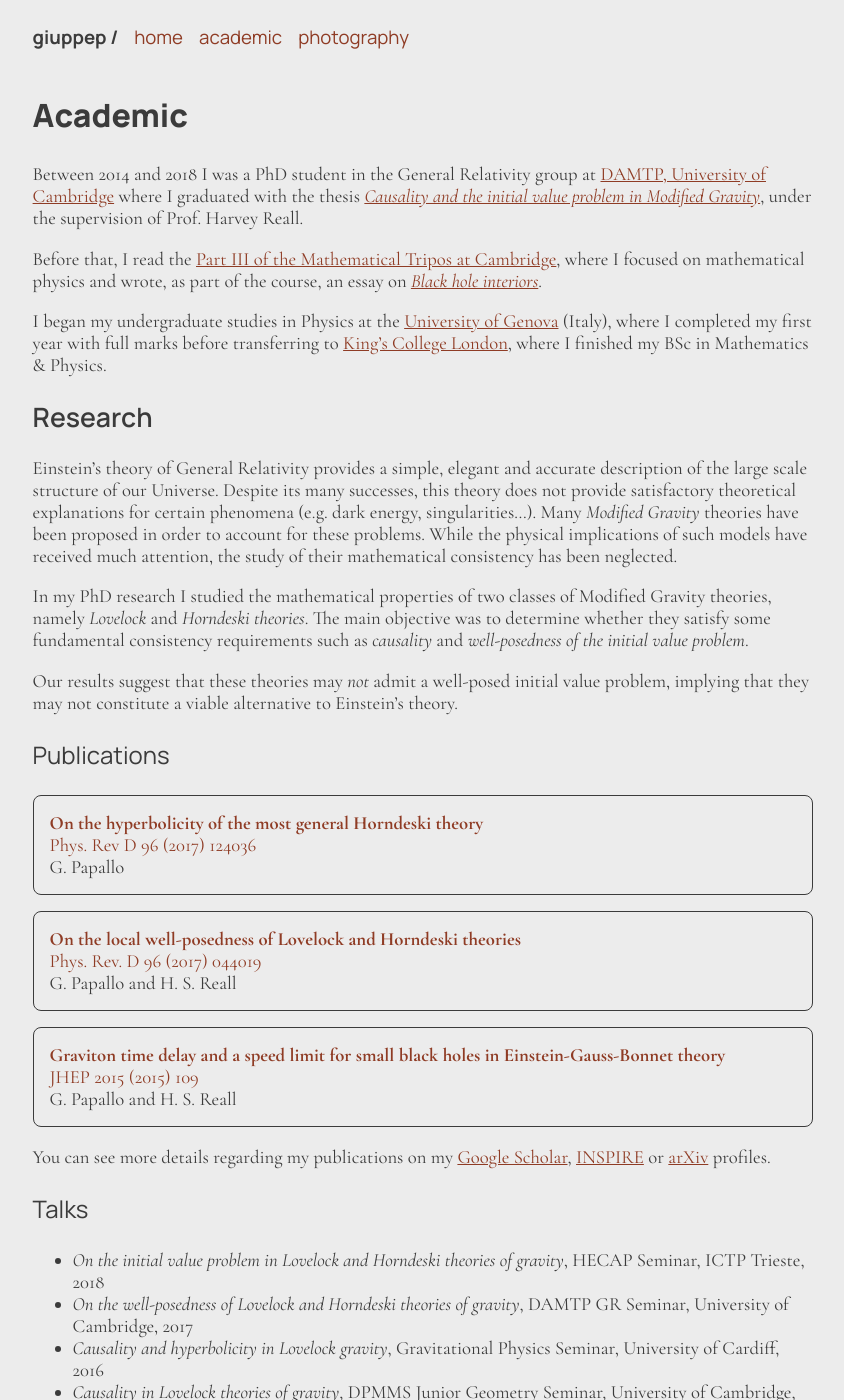
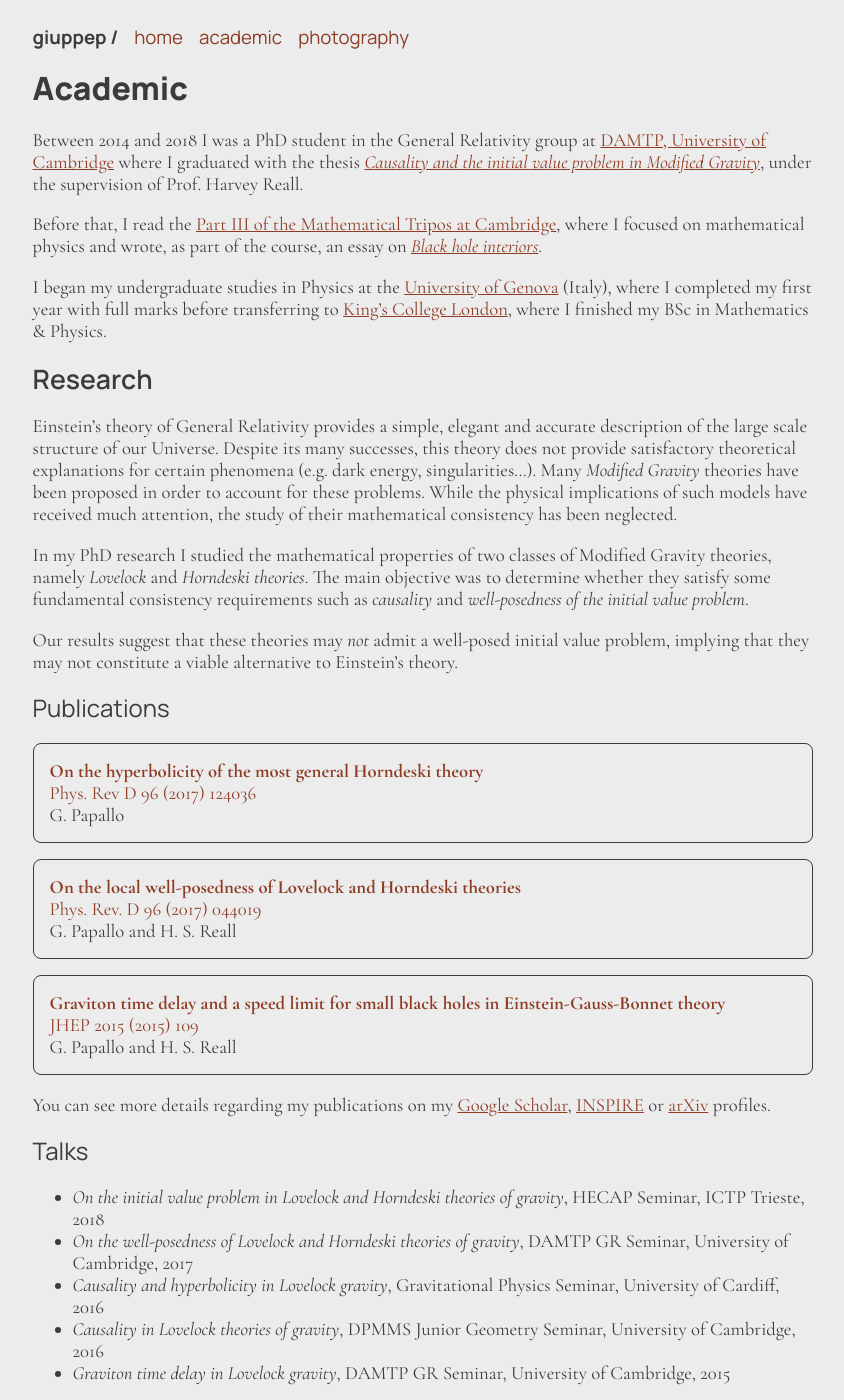
Before and after one commit to giuppep/giuppep.github.io, a Jekyll site: the page built from academic.md, in a window 1280 px wide and 1400 px high. Shown: the whole window, without its empty margins (217-1061 px from the left). Built offline with Jekyll 4.4.1, drawn with Linux system fonts in a browser that asks for light colours.

Commit message:
typography: set sizes for all headers + remove margin and padding

```diff
--- a/_sass/typography.sass
+++ b/_sass/typography.sass
@@ -15,6 +15,8 @@ nav
 h1, h2, h3, h4, h5, h6
     font: 100% $title-font
     color: $primary-colour
+    padding: 0
+    margin: 0
 
 h1
     font-weight: 800
@@ -28,6 +30,18 @@ h3
     font-weight: 400
     font-size: 18pt
 
+h4
+    font-weight: 400
+    font-size: 16pt
+
+h5
+    font-weight: 400
+    font-size: 14pt
+
+h6
+    font-weight: 400
+    font-size: 12pt
+
 a
     color: $secondary-colour
 
```
